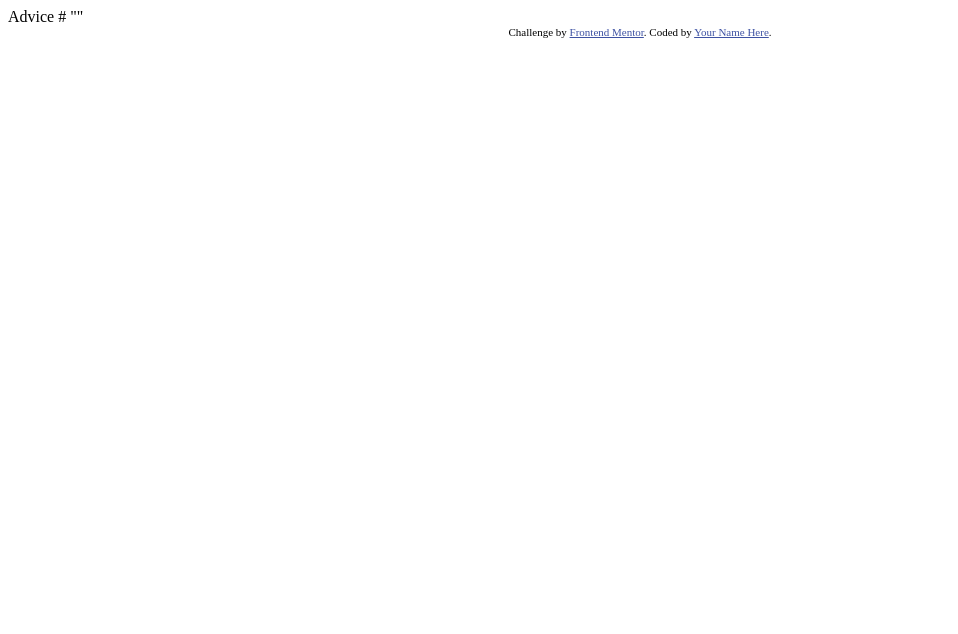
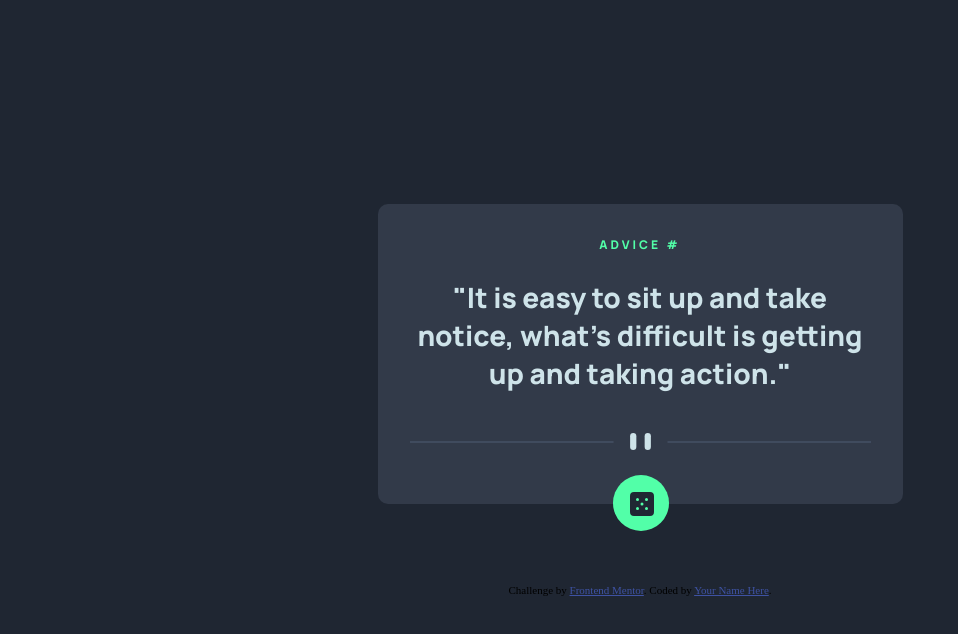
Before and after one commit to AndrewSimons3/advice-generator, a plain HTML site: page index.html in a window 1280 px wide. Shown: the whole page, without its empty margins (0-958 px from the left). Drawn offline with Linux system fonts and the light colour scheme.

Commit message:
desktop html css done

```diff
--- a/index.html
+++ b/index.html
@@ -1,28 +1,40 @@
 <!DOCTYPE html>
 <html lang="en">
 	<head>
-  <meta charset="UTF-8">
-  <meta name="viewport" content="width=device-width, initial-scale=1.0"> <!-- displays site properly based on user's device -->
+		<meta charset="UTF-8" />
+		<meta name="viewport" content="width=device-width, initial-scale=1.0" />
+		<!-- displays site properly based on user's device -->
 
-  <link rel="icon" type="image/png" sizes="32x32" href="./images/favicon-32x32.png">
-
+		<link
+			rel="icon"
+			type="image/png"
+			sizes="32x32"
+			href="./images/favicon-32x32.png"
+		/>
+		<link rel="stylesheet" href="./style.css" />
+		<script defer src="./script.js"></script>
 		<title>Frontend Mentor | Advice generator app</title>
-
-  <!-- Feel free to remove these styles or customise in your own stylesheet 👍 -->
-  <style>
-    .attribution { font-size: 11px; text-align: center; }
-    .attribution a { color: hsl(228, 45%, 44%); }
-  </style>
 	</head>
 	<body>
+		<main class="container">
+			<div class="content">
+				<h2>Advice #<span id="advice-id"></span></h2>
+				<p id="advice-text">
+					"It is easy to sit up and take notice, what's difficult is getting up
+					and taking action."
+				</p>
+				<img src="./images/pattern-divider-desktop.svg" alt="" />
+			</div>
 
-  Advice #<!-- Advice ID goes here -->
+				<img class="dice" src="./images/icon-dice.svg" alt="dice" />
 
-  "<!-- Advice text goes here -->"
+		</main>
 
 		<div class="attribution">
-    Challenge by <a href="https://www.frontendmentor.io?ref=challenge" target="_blank">Frontend Mentor</a>.
-    Coded by <a href="#">Your Name Here</a>.
+			Challenge by
+			<a href="https://www.frontendmentor.io?ref=challenge" target="_blank"
+				>Frontend Mentor</a
+			>. Coded by <a href="#">Your Name Here</a>.
 		</div>
 	</body>
 </html>
--- /dev/null
+++ b/script.js
@@ -0,0 +1,3 @@
+'use strict';
+
+console.log('hello world');
--- /dev/null
+++ b/style.css
@@ -0,0 +1,88 @@
+@import url('https://fonts.googleapis.com/css2?family=Manrope:wght@800&display=swap');
+
+* {
+	margin: 0;
+	padding: 0;
+	box-sizing: border-box;
+}
+
+:root {
+	--grayishBlue: hsl(217, 19%, 38%);
+	--darkGrayishBlue: hsl(217, 19%, 24%);
+	--darkBlue: hsl(218, 23%, 16%);
+	--lightCyan: hsl(193, 38%, 86%);
+	--neonGreen: hsl(150, 100%, 66%);
+}
+
+body {
+	background-color: var(--darkBlue);
+	height: 100vh;
+	display: flex;
+	justify-content: center;
+	align-items: center;
+	flex-direction: column;
+}
+
+.container {
+	background-color: var(--darkGrayishBlue);
+	width: 525px;
+	height: 300px;
+	border-radius: 10px;
+	text-align: center;
+	padding: 2rem;
+	margin-bottom: 5rem;
+	position: relative;
+}
+
+.content {
+	height: 90%;
+	position: relative;
+	display: flex;
+	flex-direction: column;
+	gap: 25px;
+}
+
+h2 {
+	font-family: 'Manrope', sans-serif;
+	letter-spacing: 3px;
+	font-size: 12px;
+	text-transform: uppercase;
+	color: var(--neonGreen);
+}
+
+#advice-text {
+	font-family: 'Manrope', sans-serif;
+	font-size: 28px;
+	color: var(--lightCyan);
+	margin-bottom: 1rem;
+}
+
+.dice {
+	/* background-color: var(--neonGreen);
+	padding: 15px; */
+	bottom: -12px;
+	right: 249px;
+	position: absolute;
+	/* border-radius: 50%; */
+	background-color: var(--neonGreen);
+}
+
+.content::after {
+	content: '';
+	width: 20px;
+	position: absolute;
+	height: 20px;
+	top: 239px;
+	right: 202px;
+	background-color: var(--neonGreen);
+	border-radius: 50px;
+	padding: 18px;
+}
+
+.attribution {
+	font-size: 11px;
+	text-align: center;
+}
+.attribution a {
+	color: hsl(228, 45%, 44%);
+}
```
Lines whose indentation alone changed are shown as unchanged.
